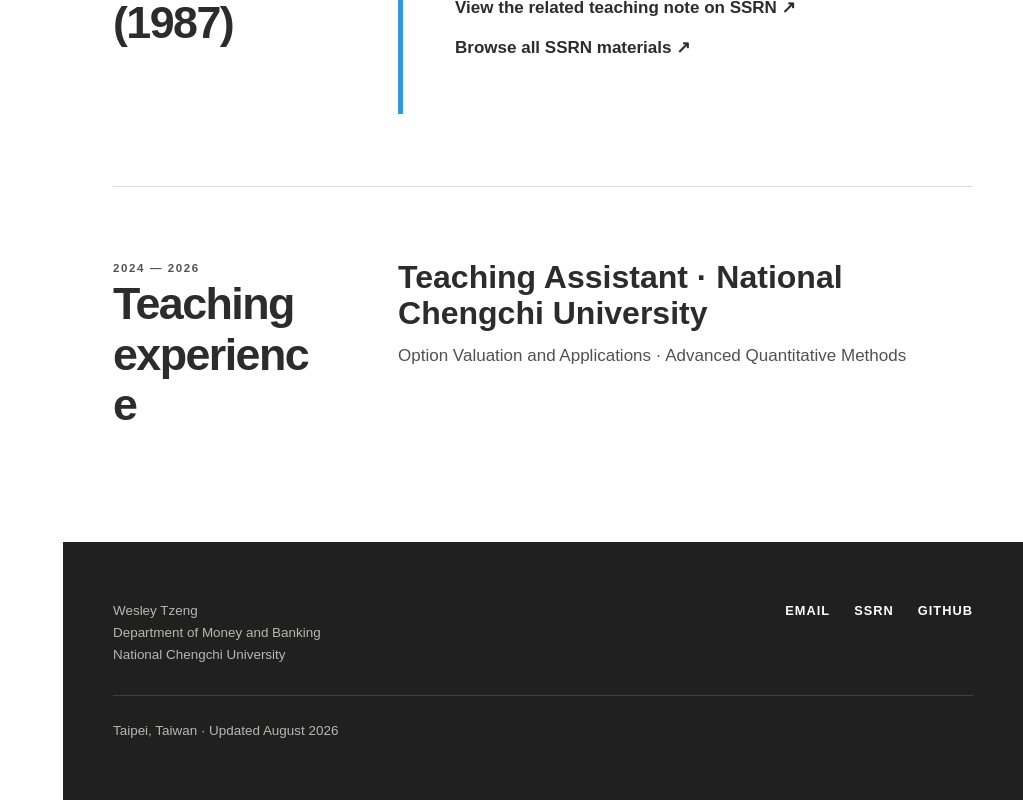
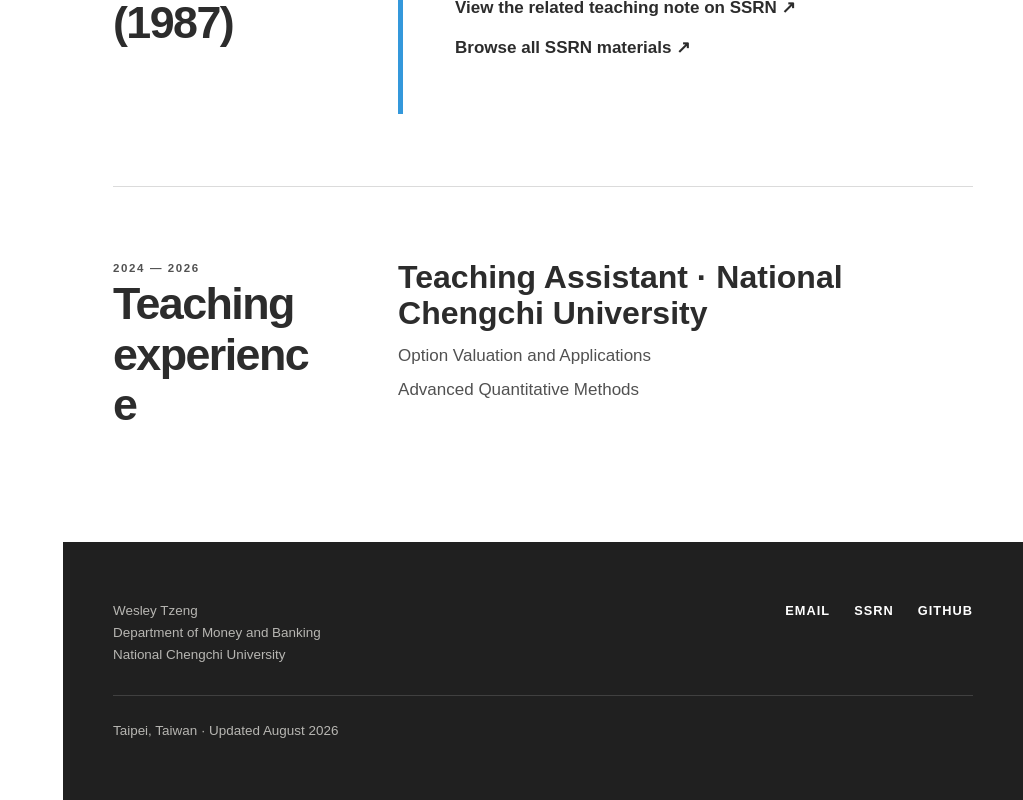
Before and after one commit to Wesley1110/Wesley1110.github.io, a Next.js app: page /teaching in a window 1280 px wide. Shown: the part 2092-2892 px from the top of the page, without its empty margins (257-1280 px from the left). Built offline with nearby package versions, Linux system fonts and the light colour scheme.

Commit message:
Separate teaching assistant courses

```diff
--- a/app/globals.css
+++ b/app/globals.css
@@ -392,6 +392,15 @@
 .teaching-role p {
   margin: 0;
   color: var(--ink-soft);
+}
+
+.course-list {
+  display: grid;
+  gap: 6px;
+  margin: 0;
+  padding: 0;
+  color: var(--ink-soft);
+  list-style: none;
 }
 
 .page-intro {
--- a/app/teaching/page.tsx
+++ b/app/teaching/page.tsx
@@ -120,7 +120,10 @@
         </div>
         <div>
           <h3>Teaching Assistant · National Chengchi University</h3>
-          <p>Option Valuation and Applications · Advanced Quantitative Methods</p>
+          <ul className="course-list" aria-label="Courses">
+            <li>Option Valuation and Applications</li>
+            <li>Advanced Quantitative Methods</li>
+          </ul>
         </div>
       </section>
     </SiteShell>
```
Also changed, not shown: 1 other file (tests, documents, lock files or other folders).
